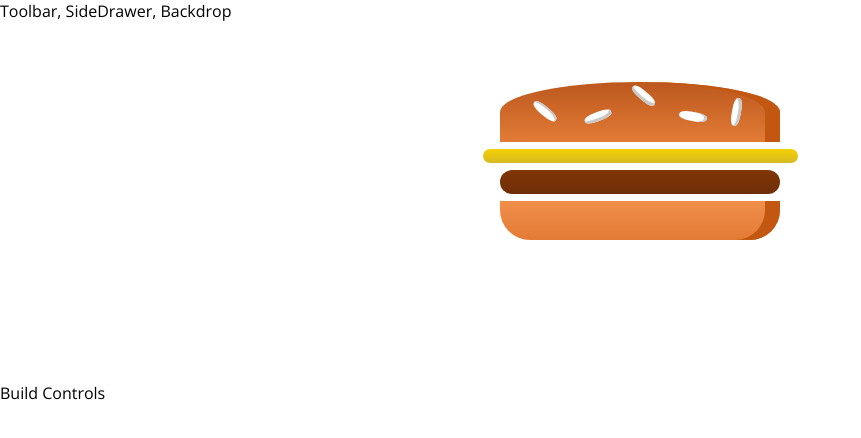
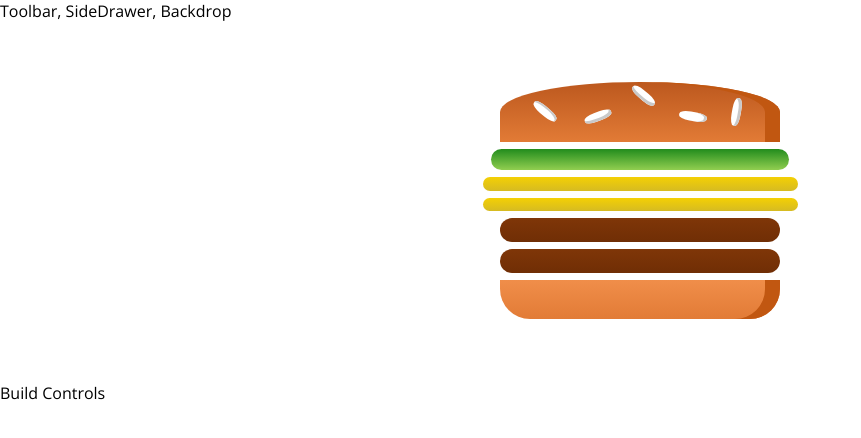
Before and after one commit to krunoslavsterle/BurgerBuilder, a React app: page / in a window 1280 px wide. Shown: the top 438 px of the page, without its empty margins (0-861 px from the left). Built offline with nearby package versions, Linux system fonts and the light colour scheme.

Commit message:
- pass ingredients to Burger component

```diff
--- a/src/components/Burger/Burger.js
+++ b/src/components/Burger/Burger.js
@@ -4,11 +4,16 @@
 import BurgerIngredient from "./BurgerIngredient/BurgerIngredient";
 
 const burger = props => {
+  // Transform passed ingredients object to array of ingredients.
+  const transformedIngredients = Object.keys(props.ingredients).map(igKey => {
+    return [...Array(props.ingredients[igKey])].map((_, i) => {
+      return <BurgerIngredient key={igKey + i} type={igKey} />;
+    });
+  });
   return (
     <div className={classes.Burger}>
       <BurgerIngredient type="bread-top" />
-      <BurgerIngredient type="cheese" />
-      <BurgerIngredient type="meat" />
+      {transformedIngredients}
       <BurgerIngredient type="bread-bottom" />
     </div>
   );
--- a/src/containers/BurgerBuilder/BurgerBuilder.js
+++ b/src/containers/BurgerBuilder/BurgerBuilder.js
@@ -4,10 +4,19 @@
 import Burger from "../../components/Burger/Burger";
 
 class BurgerBuilder extends Component {
+  state = {
+    ingredients: {
+      salad: 1,
+      bacon: 1,
+      cheese: 2,
+      meat: 2
+    }
+  };
+
   render() {
     return (
       <Auxiliary>
-        <Burger />
+        <Burger ingredients={this.state.ingredients} />
         <div>Build Controls</div>
       </Auxiliary>
     );
```
